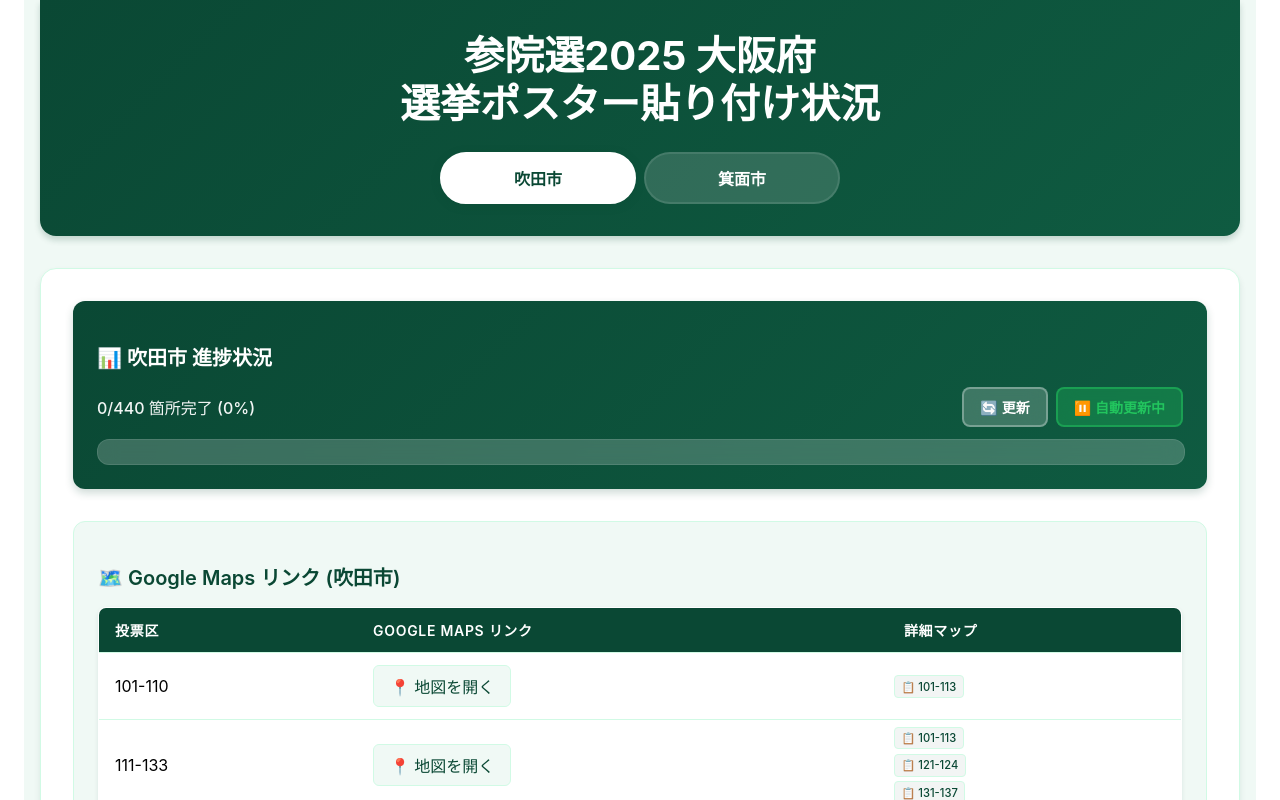
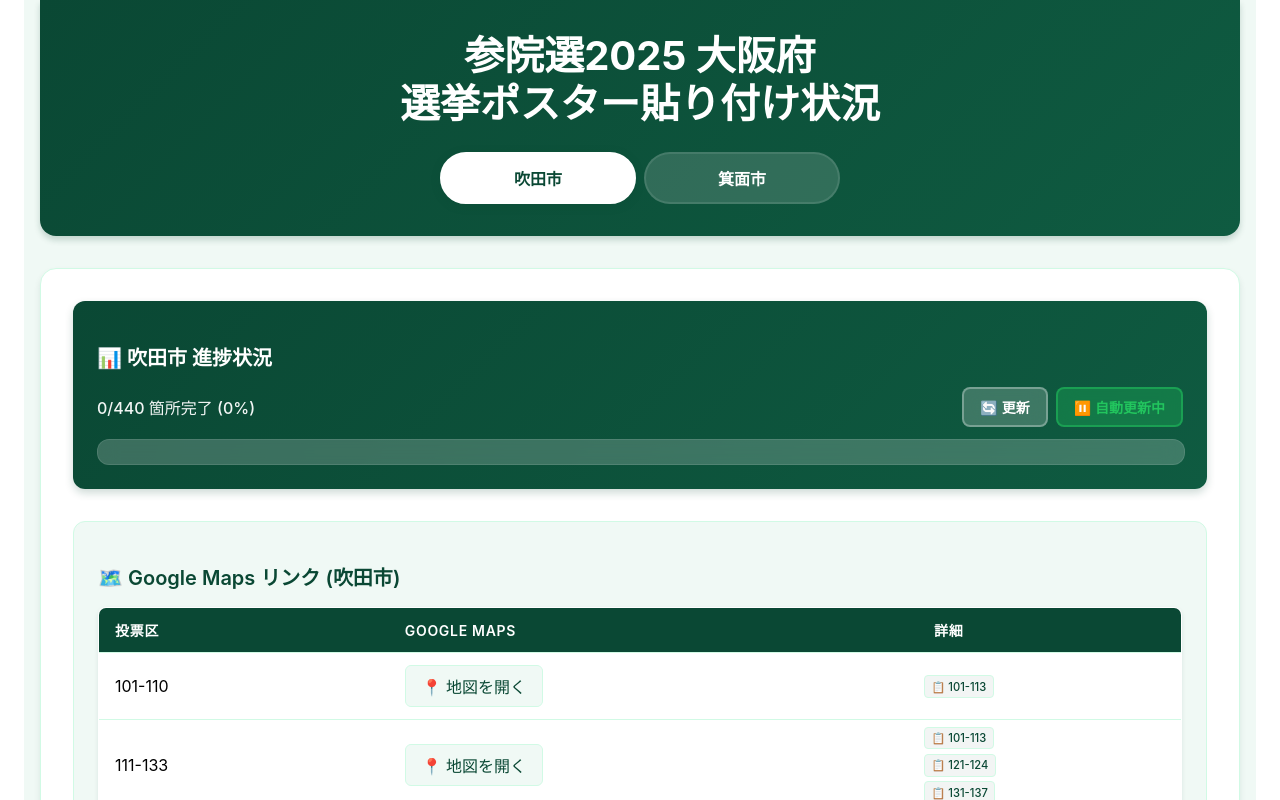
Before and after one commit to rrakira/sanin2025-osaka-poster, a React (Create React App) app: page / in a window 1280 px wide. Shown: the top 800 px of the page. Built offline with nearby package versions, Linux system fonts and the light colour scheme; no server answers.

Commit message:
shortened wordings in the head list

```diff
--- a/src/components/VotingDistrictsList.js
+++ b/src/components/VotingDistrictsList.js
@@ -179,8 +179,8 @@ const VotingDistrictsList = ({
             <thead>
               <tr>
                 <th>投票区</th>
-                <th>Google Maps リンク</th>
-                {city === 'suita' && <th>詳細マップ</th>}
+                <th>Google Maps</th>
+                {city === 'suita' && <th>詳細</th>}
               </tr>
             </thead>
             <tbody>
```
